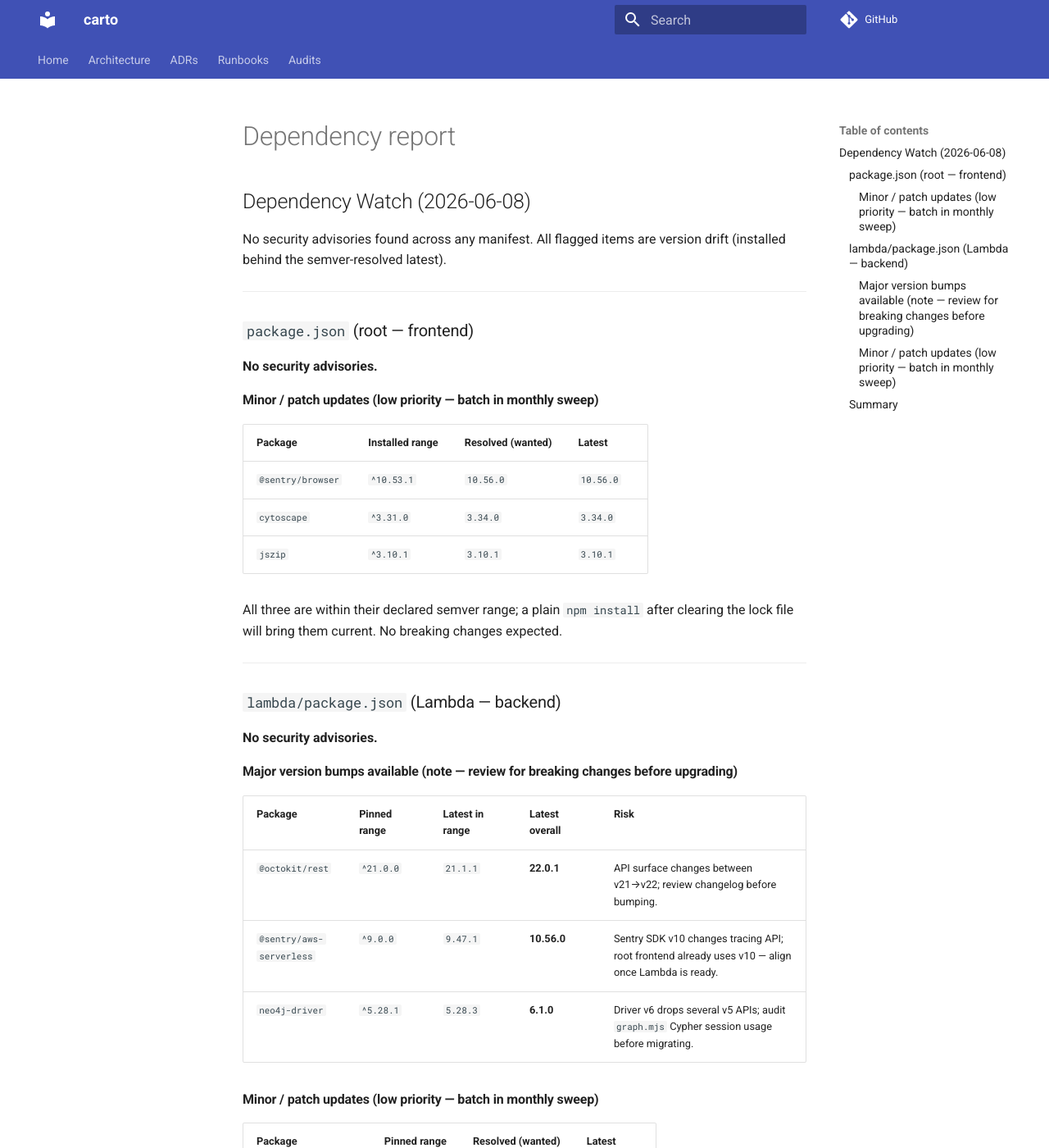
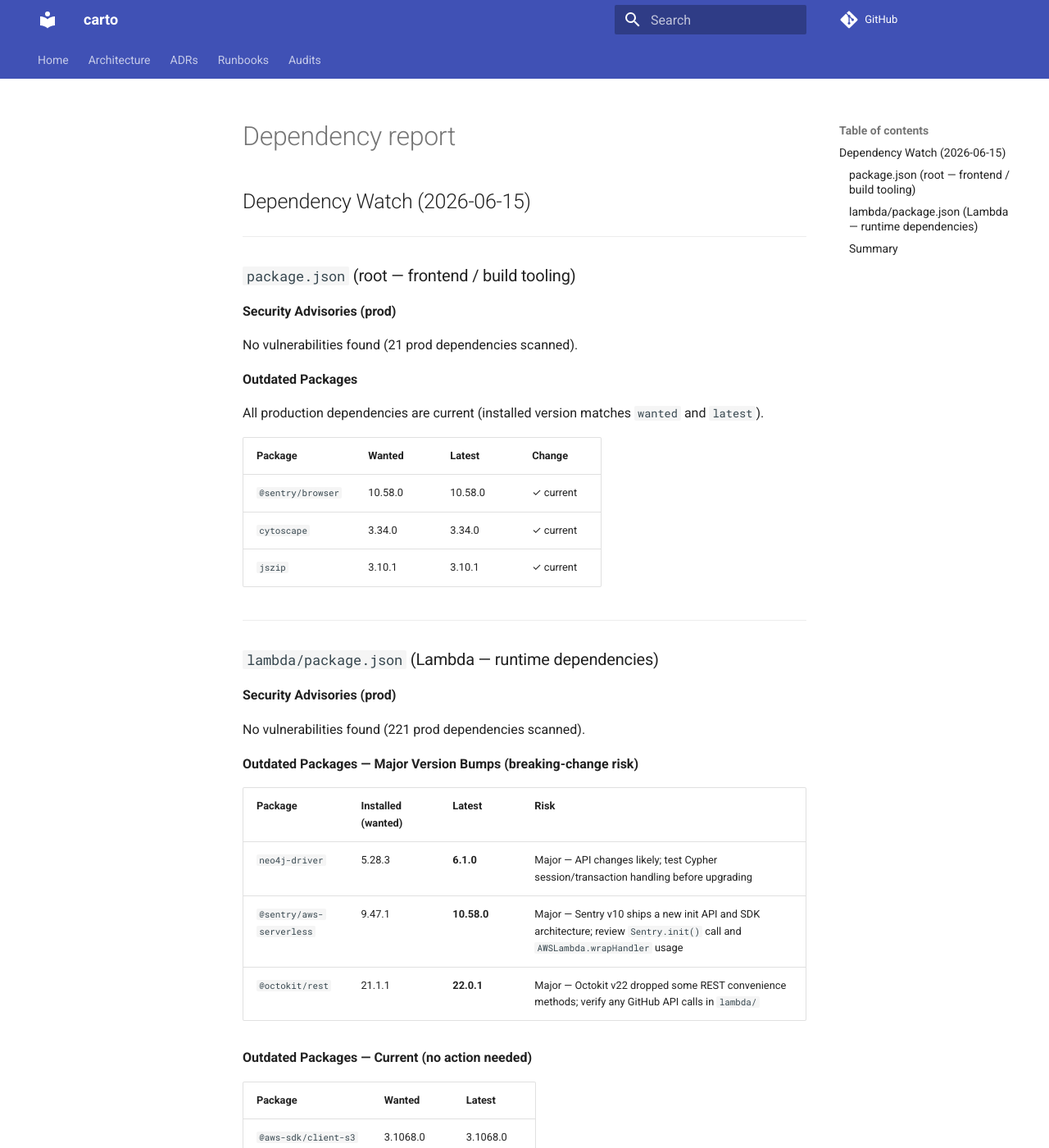
Before and after one commit to jaetill/carto, an MkDocs documentation site: the page built from docs/dependency-report.md, in a window 1280 px wide and 1400 px high. Shown: the whole window at 82% size. Built offline with MkDocs 1.6.1 and Material for MkDocs 9.7.7, drawn with Linux system fonts in a browser that asks for light colours; comment, search, counter and statistics services are not loaded; some of the changed text lies outside the part shown.

Commit message:
dep-watch: weekly report 2026-06-15

```diff
--- a/docs/dependency-report.md
+++ b/docs/dependency-report.md
@@ -1,48 +1,44 @@
-## Dependency Watch (2026-06-08)
-
-No security advisories found across any manifest. All flagged items are version
-drift (installed behind the semver-resolved latest).
+## Dependency Watch (2026-06-15)
 
 ---
 
-### `package.json` (root — frontend)
+### `package.json` (root — frontend / build tooling)
 
-**No security advisories.**
+**Security Advisories (prod)**
 
-#### Minor / patch updates (low priority — batch in monthly sweep)
+No vulnerabilities found (21 prod dependencies scanned).
 
-| Package | Installed range | Resolved (wanted) | Latest |
+**Outdated Packages**
+
+All production dependencies are current (installed version matches `wanted` and `latest`).
+
+| Package | Wanted | Latest | Change |
 |---|---|---|---|
-| `@sentry/browser` | `^10.53.1` | `10.56.0` | `10.56.0` |
-| `cytoscape` | `^3.31.0` | `3.34.0` | `3.34.0` |
-| `jszip` | `^3.10.1` | `3.10.1` | `3.10.1` |
-
-All three are within their declared semver range; a plain `npm install` after
-clearing the lock file will bring them current. No breaking changes expected.
+| `@sentry/browser` | 10.58.0 | 10.58.0 | ✓ current |
+| `cytoscape` | 3.34.0 | 3.34.0 | ✓ current |
+| `jszip` | 3.10.1 | 3.10.1 | ✓ current |
 
 ---
 
-### `lambda/package.json` (Lambda — backend)
+### `lambda/package.json` (Lambda — runtime dependencies)
 
-**No security advisories.**
+**Security Advisories (prod)**
 
-#### Major version bumps available (note — review for breaking changes before upgrading)
+No vulnerabilities found (221 prod dependencies scanned).
 
-| Package | Pinned range | Latest in range | Latest overall | Risk |
-|---|---|---|---|---|
-| `@octokit/rest` | `^21.0.0` | `21.1.1` | **22.0.1** | API surface changes between v21→v22; review changelog before bumping. |
-| `@sentry/aws-serverless` | `^9.0.0` | `9.47.1` | **10.56.0** | Sentry SDK v10 changes tracing API; root frontend already uses v10 — align once Lambda is ready. |
-| `neo4j-driver` | `^5.28.1` | `5.28.3` | **6.1.0** | Driver v6 drops several v5 APIs; audit `graph.mjs` Cypher session usage before migrating. |
+**Outdated Packages — Major Version Bumps (breaking-change risk)**
 
-#### Minor / patch updates (low priority — batch in monthly sweep)
+| Package | Installed (wanted) | Latest | Risk |
+|---|---|---|---|
+| `neo4j-driver` | 5.28.3 | **6.1.0** | Major — API changes likely; test Cypher session/transaction handling before upgrading |
+| `@sentry/aws-serverless` | 9.47.1 | **10.58.0** | Major — Sentry v10 ships a new init API and SDK architecture; review `Sentry.init()` call and `AWSLambda.wrapHandler` usage |
+| `@octokit/rest` | 21.1.1 | **22.0.1** | Major — Octokit v22 dropped some REST convenience methods; verify any GitHub API calls in `lambda/` |
 
-| Package | Pinned range | Resolved (wanted) | Latest |
-|---|---|---|---|
-| `@aws-sdk/client-s3` | `^3.750.0` | `3.1063.0` | `3.1063.0` |
+**Outdated Packages — Current (no action needed)**
 
-`@aws-sdk/client-s3` is a large minor jump (3.750 → 3.1063) but stays within
-v3; AWS SDK v3 follows a rolling-minor scheme with no breaking changes between
-minor releases.
+| Package | Wanted | Latest |
+|---|---|---|
+| `@aws-sdk/client-s3` | 3.1068.0 | 3.1068.0 |
 
 ---
 
@@ -51,7 +47,11 @@ minor releases.
 | Severity | Count | Action |
 |---|---|---|
 | CRITICAL / HIGH security advisory | 0 | — |
-| Major version bump | 3 | Review changelogs; schedule intentional upgrade |
-| Minor / patch drift | 4 | Batch in next monthly sweep |
+| Major version bump | 3 | Review breaking changes before upgrading; do not batch blindly |
+| Minor / patch bump | 0 | — |
 
-No actionable findings.
+**Recommended next steps (lambda/ only):**
+
+1. **`neo4j-driver` 5 → 6** — Highest impact. Neo4j driver v6 renames session/transaction APIs. Read the migration guide before touching `graph.mjs`.
+2. **`@sentry/aws-serverless` 9 → 10** — Medium impact. Sentry restructured its SDK in v10; the Lambda wrapper import path changed. Check `index.mjs` Sentry init.
+3. **`@octokit/rest` 21 → 22** — Lower impact. Scope is limited to any GitHub API calls in the Lambda (grep `octokit` in `lambda/`).
```
